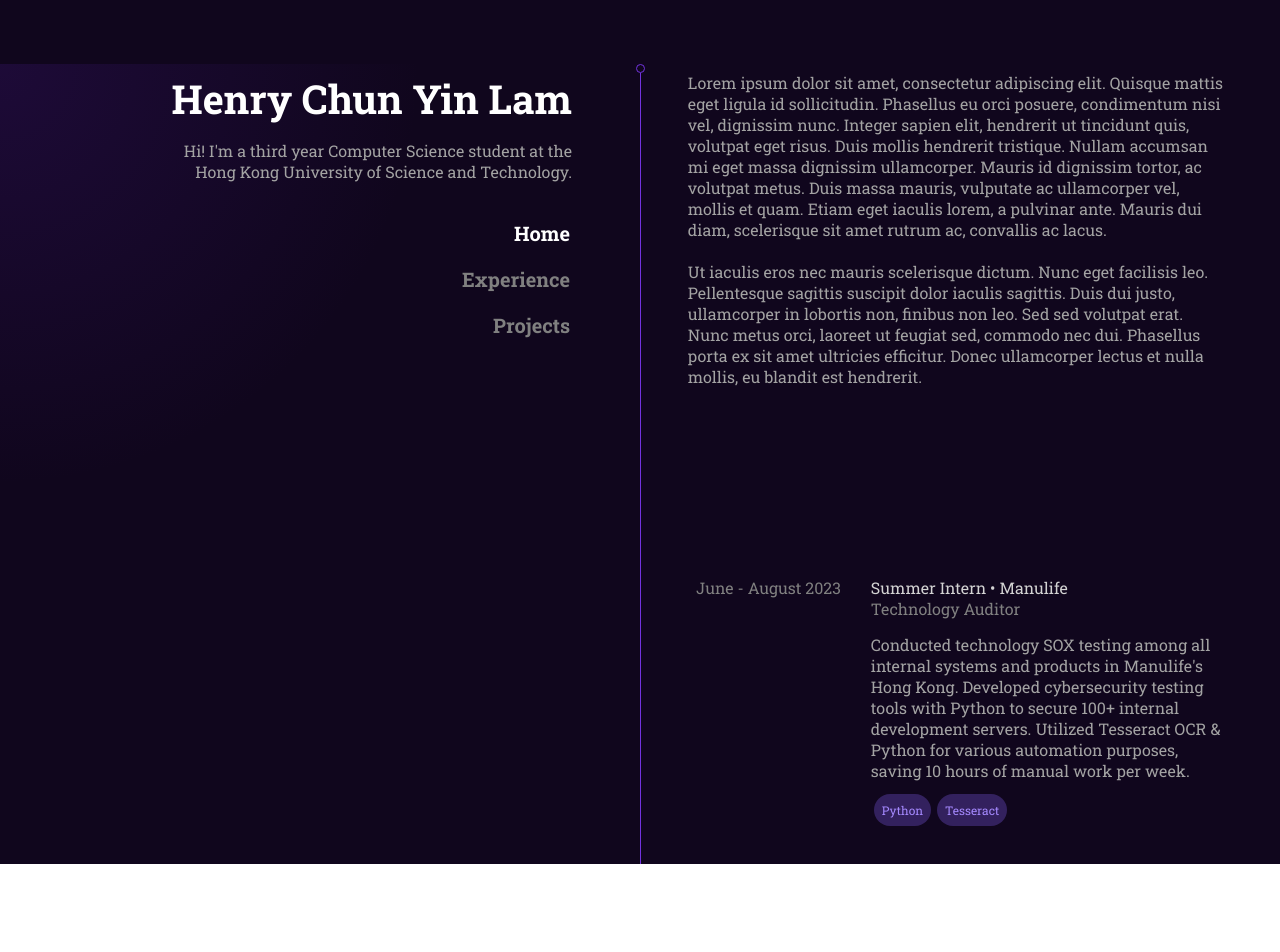
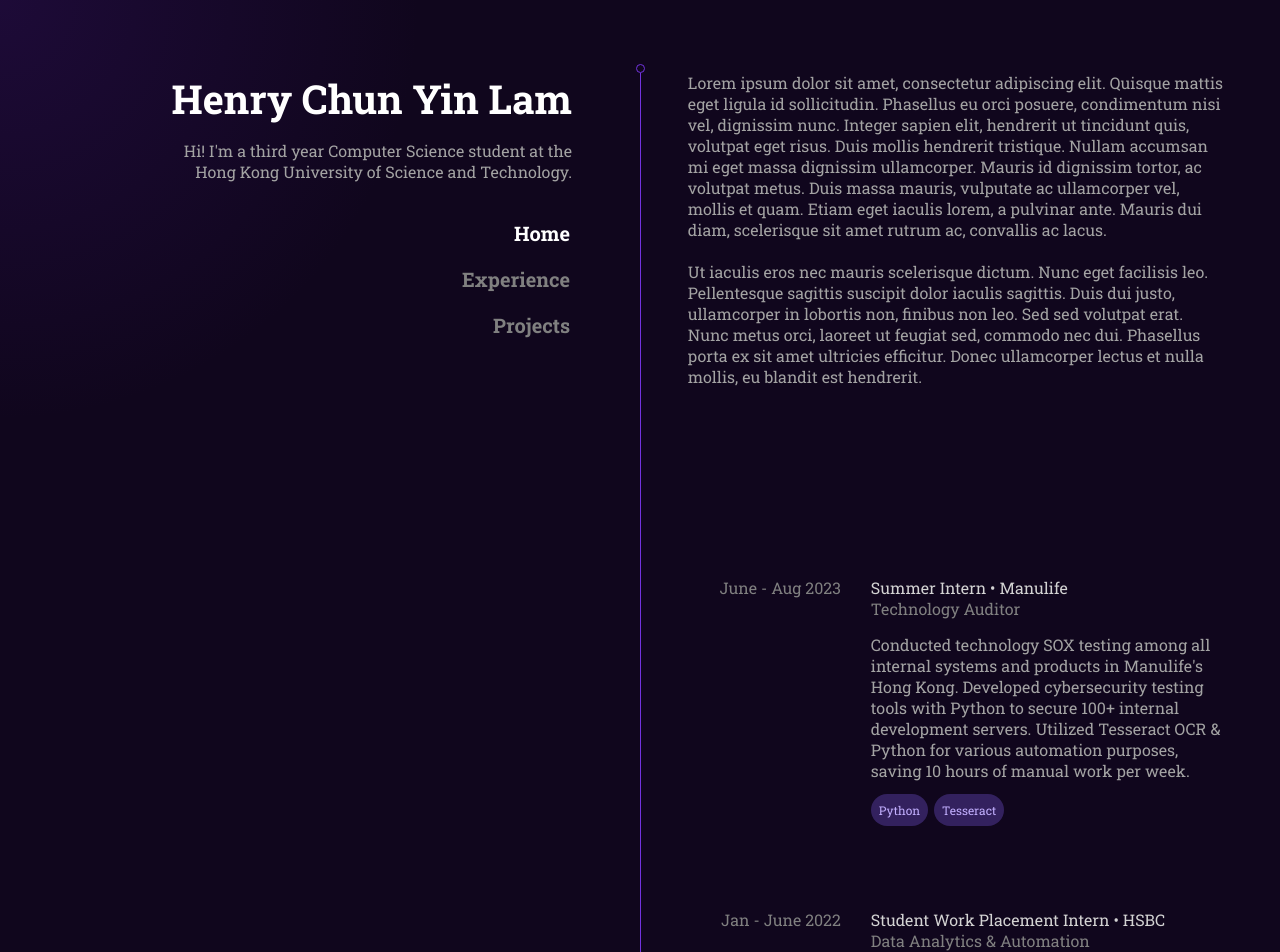
Before and after one commit to hcylam745/hcylam745.github.io, a React (Create React App) app: page / in a window 1280 px wide. Shown: the top 952 px of the page. Before the commit the page ends 864 px from the top, so only its background shows below. Built offline with nearby package versions, Linux system fonts and the light colour scheme.

Commit message:
fixed formatting, added text, handled different page heights for glowing effect and made left side scroll with user

```diff
--- a/src/App.css
+++ b/src/App.css
@@ -53,12 +53,10 @@
 }
 
 .main {
-  padding-top:8vh;
   display:flex;
   flex-direction:row;
   overflow:hidden;
   font-family: 'Roboto Slab', serif;
   width:100%;
-  height:100vh;
   background-color:#10061d;
 }
--- a/src/body.css
+++ b/src/body.css
@@ -14,6 +14,8 @@
     display:flex;
     flex-direction:row;
     z-index:1;
+    margin-left:50%;
+    padding-top:8vh;
 }
 
 .bodytext {
--- a/src/body.js
+++ b/src/body.js
@@ -1,14 +1,26 @@
 import React, {Component} from "react";
 import Line from "./line";
+
+import { connect } from "react-redux";
 
 import "./body.css"
 import Experience from "./experience";
 import Projects from "./projects";
 
 class Body extends Component {
+    constructor(props) {
+        super(props);
+        this.myRef = React.createRef();
+    }
+
+    componentDidMount() {
+        const height = this.myRef.current.clientHeight;
+        this.props.dispatch({type:1, height:height});
+    }
+
     render() {
         return (
-            <div className="bodycontainer">
+            <div className="bodycontainer" ref = {this.myRef}>
                 <Line/>
                 <div className="bodytext">
                     <div className="body">
@@ -25,4 +37,4 @@ class Body extends Component {
     }
 }
 
-export default Body;
+export default connect()(Body);
--- a/src/cursortracker.js
+++ b/src/cursortracker.js
@@ -13,15 +13,10 @@ class CursorTracker extends Component {
         x_pos:0
     }
 
-    componentDidUpdate() {
-        const {x_pos, y_pos} = this.props;
-    }
-
     render() {
-        const {x_pos, y_pos} = this.props;
-
+        const {x_pos, y_pos, height} = this.props;
         return (
-            <div className="cursortracker" style={{background: "radial-gradient(600px at " + x_pos + "px " + y_pos + "px, rgba(60, 21, 117, 0.3), transparent 70%)"}}>
+            <div className="cursortracker" style={{height:height, background: "radial-gradient(600px at " + x_pos + "px " + y_pos + "px, rgba(60, 21, 117, 0.3), transparent 70%)"}}>
                 &nbsp;
             </div>
         )
--- a/src/experience.css
+++ b/src/experience.css
@@ -11,6 +11,7 @@
     width:100%;
     display:flex;
     flex-direction:row;
+    padding-bottom:80px;
 }
 
 .timeframe {
@@ -53,8 +54,10 @@
 .skill {
     padding:8px;
     margin:3px;
+    margin-left:0px;
+    margin-right:6px;
     background-color:rgba(133, 98, 245, 0.3);
-    color:#a68aff;
+    color:#c3b0ff;
     border-radius:20px;
     font-size:12px;
 }
--- a/src/experience.js
+++ b/src/experience.js
@@ -1,4 +1,6 @@
 import React, {Component} from "react";
+
+import ExperienceText from "./experiencetext"
 
 import "./experience.css"
 
@@ -6,28 +8,32 @@ class Experience extends Component {
     render() {
         return (
             <div className="experiencecontainer">
-                <div className="experience">
-                    <div className="timeframe">
-                        June - August 2023
-                    </div>
-                    <div className="experiencebody">
-                        <div className="experienceheader">
-                            Summer Intern • Manulife<br/>
-                            <div className="experienceheadersub">
-                                Technology Auditor
-                            </div>
-                        </div>
-                        <div className="experiencetext">
-                        Conducted technology SOX testing among all internal systems and products in Manulife's Hong Kong.
-                        Developed cybersecurity testing tools with Python to secure 100+ internal development servers.
-                        Utilized Tesseract OCR & Python for various automation purposes, saving 10 hours of manual work per week.
-                        </div>
-                        <div className="experienceskills">
-                            <div className="skill">Python</div>
-                            <div className="skill">Tesseract</div>
-                        </div>
-                    </div>
-                </div>
+                <ExperienceText>
+                    June - Aug 2023<br/>
+                    Summer Intern • Manulife<br/>
+                    Technology Auditor<br/>
+                    Conducted technology SOX testing among all internal systems and products in Manulife's Hong Kong.
+                    Developed cybersecurity testing tools with Python to secure 100+ internal development servers.
+                    Utilized Tesseract OCR & Python for various automation purposes, saving 10 hours of manual work per week.<br/>
+                    Python, Tesseract
+                </ExperienceText>
+                <ExperienceText>
+                    Jan - June 2022<br/>
+                    Student Work Placement Intern • HSBC<br/>
+                    Data Analytics & Automation <br/>
+                    Automated data analytics tasks for myself and team members utilizing Python and VBA for Excel, resulting in a 10-hour reduction in manual work per week.
+                    Developed VBA tools to improve efficiency and accessibility for coworkers to otherwise difficult to access data.
+                    Conducted data analytics using SAS Enterprise on datasets containing millions of records to process and present on QlikSense in a digestible format. <br/>
+                    Python, VBA, SAS Enterprise, Qliksense
+                </ExperienceText>
+                <ExperienceText>
+                    June - Dec 2021<br/>
+                    Summer Intern / Fall Intern<br/>
+                    Full Stack Developer <br/>
+                    I maintained and updated a dashboard website to display large amounts of information in a easily digestible format, which was then deployed in hospitals and clinics in Hong Kong.
+                    The website used React.js for the frontend, with a Node.js API for the backend, which was linked to a MySQL database, such that the information on the website would be updated by information in the database. <br/>
+                    React.js, Node.js, MySQL
+                </ExperienceText>
             </div>
         )
     }
--- /dev/null
+++ b/src/experiencetext.js
@@ -0,0 +1,47 @@
+import React, {Component} from "react";
+
+import "./experience.css"
+
+class ExperienceText extends Component {
+    constructor(props) {
+        super(props);
+    }
+
+    getSkillsList(skills) {
+        var divList = [];
+        for (let i = 0; i < skills.length; i++) {
+            divList.push(<div className="skill">{skills[i]}</div>)
+        }
+        return divList;
+    }
+
+    render() {
+        const children = this.props.children;
+
+        const skill_arr = children[8].split(",");
+
+        return (
+            <div className="experience">
+                <div className="timeframe">
+                    {children[0]}
+                </div>
+                <div className="experiencebody">
+                    <div className="experienceheader">
+                        {children[2]}<br/>
+                        <div className="experienceheadersub">
+                            {children[4]}
+                        </div>
+                    </div>
+                    <div className="experiencetext">
+                        {children[6]}
+                    </div>
+                    <div className="experienceskills">
+                        {this.getSkillsList(skill_arr)}
+                    </div>
+                </div>
+            </div>
+        )
+    }
+}
+
+export default ExperienceText;
--- a/src/main.js
+++ b/src/main.js
@@ -11,17 +11,23 @@ class Main extends Component {
         super(props);
         this.state = {
             x_pos: 0,
-            y_pos: 0
+            y_pos: 0,
+            height: 0
         }
+        this.myRef = React.createRef();
     }
 
     componentDidMount() {
         this.props.dispatch({type:0, x_pos:0, y_pos:0});
+        const height = this.myRef.current["clientHeight"];
+        this.setState({
+            height:height
+        })
     }
 
-    handleMouseMovement = (pos) => {
-        const posX = pos["nativeEvent"]["clientX"]
-        const posY = pos["nativeEvent"]["clientY"]
+    async handleMouseMovement(pos) {
+        const posX = pos["pageX"];
+        const posY = pos["pageY"];
         this.setState({
             x_pos:posX,
             y_pos:posY
@@ -30,11 +36,12 @@ class Main extends Component {
     }
 
     render() {
+        const {height} = this.state;
         return (
-            <div className="main" onMouseMove={pos=>this.handleMouseMovement(pos)}>
+            <div className="main" ref={this.myRef} onMouseMove={pos=>this.handleMouseMovement(pos)}>
                 <NavBar/>
                 <Body/>
-                <CursorTracker/>
+                <CursorTracker height={height}/>
             </div>
         )
     }
@@ -43,7 +50,8 @@ class Main extends Component {
 const mapStateToProps = state => {
     return {
         x_pos: state.x_pos,
-        y_pos: state.y_pos
+        y_pos: state.y_pos,
+        height: state.height
     }
 }
 
--- a/src/navbar.css
+++ b/src/navbar.css
@@ -2,7 +2,6 @@
     font-size: 32px;
     font-family: 'Roboto Slab', serif;
     font-weight: 700;
-    height:100%;
     width:70%;
     display:flex;
     flex-direction: column;
@@ -16,7 +15,6 @@
 .headerbuttons {
     display:flex;
     flex-direction:column;
-    height:70vh;
 }
 
 .hbutton {
@@ -54,4 +52,6 @@
 .navcontainer {
     width:50%;
     z-index:1;
+    padding-top:8vh;
+    position:fixed;
 }
--- a/src/reducers.js
+++ b/src/reducers.js
@@ -11,6 +11,12 @@ const reducers = (state = initState, action) => {
                 xPos:action.x_pos,
                 yPos:action.y_pos
             }
+        case 1:
+            // for page height calculations.
+            return {
+                ...state,
+                height:action.height
+            }
         default:
             return state;
     }
```
